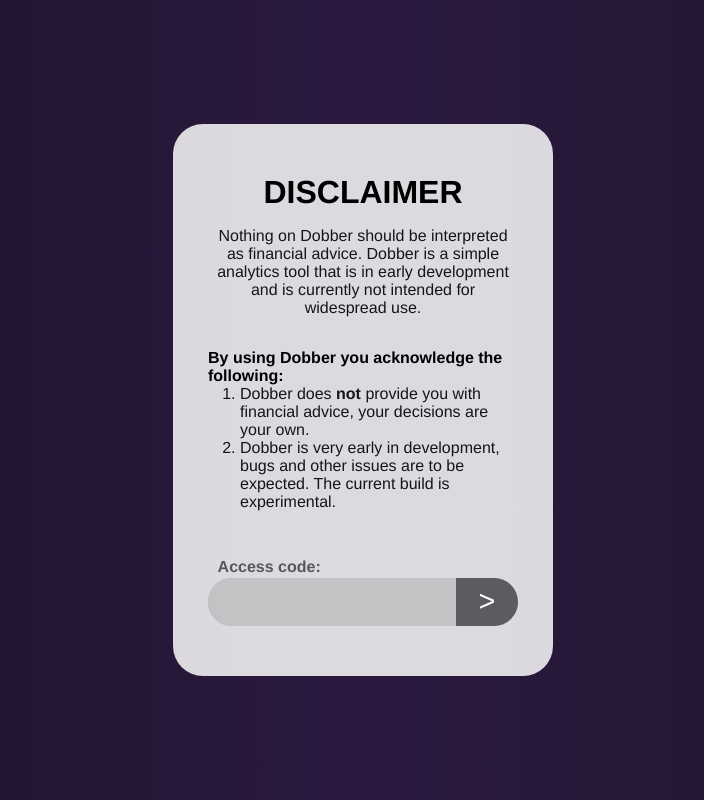
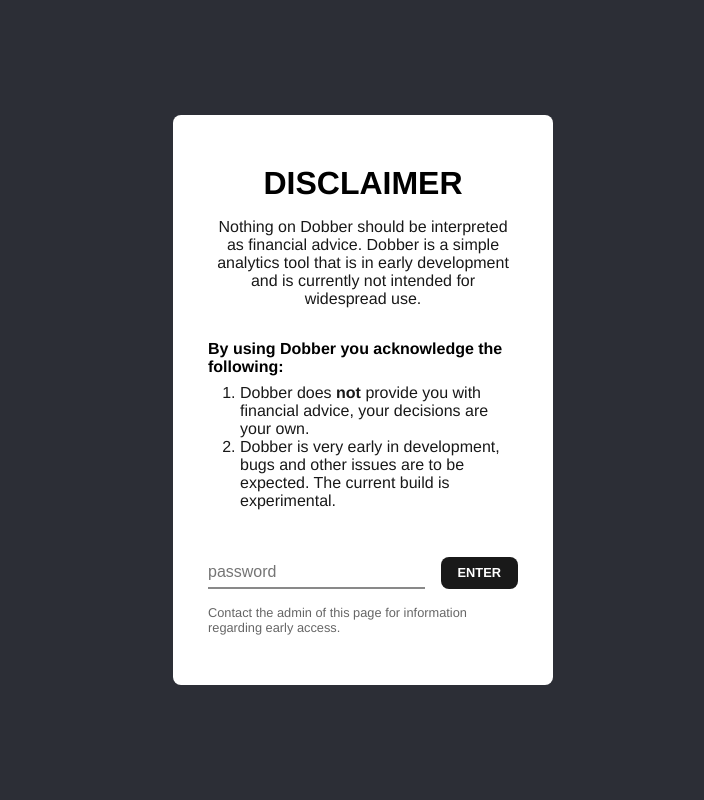
Before and after one commit to Dukepq/dobber-app-frontend, a React (Vite) app: page /login in a window 1280 px wide. Shown: the whole page, without its empty margins (277-981 px from the left). Built offline with nearby package versions, Linux system fonts and the light colour scheme; no server answers.

Commit message:
changes to form UI

```diff
--- a/src/assets/form.css
+++ b/src/assets/form.css
@@ -8,7 +8,7 @@
 .container {
     width: 100%;
     min-height: 100dvh;
-    background: linear-gradient(90deg, rgb(19, 15, 24) 10%, rgb(43, 25, 64) 50%, rgb(23, 19, 28) 90%);
+    background: rgb(44, 46, 54);
     background-position: center center;
     display: grid;
     place-items: center;
@@ -24,12 +24,13 @@
     display: flex;
     flex-direction: column;
     justify-content: center;
-    background-color: rgba(255, 255, 255, 0.835);
+    background-color: rgba(255, 255, 255, 1);
     max-width: 20%;
     min-width: 380px;
-    border-radius: 30px;
     max-height: 80vh;
-    padding: 50px 35px 50px 35px
+    padding: 50px 35px 50px 35px;
+    border-radius: 0.5rem;
+    /* box-shadow: 0px 0px 20px 0px rgba(0,0,0,0.75); */
 }
 
 .disclaimer {
@@ -51,8 +52,8 @@
 }
 
 ol {
-    margin-left: 2rem;
-    margin-bottom: 15%;
+    margin: 0.5rem 0 15% 2rem;
+
 }
 
 li {
@@ -61,10 +62,10 @@ li {
 }
 
 label {
-    font-weight: 600;
+    font-size: 0.8rem;
+    margin-top: 1rem;
+    font-weight: 400;
     opacity: 0.6;
-    margin-bottom: 0.1rem;
-    margin-left: 0.6rem;
 }
 
 .not {
@@ -72,45 +73,47 @@ label {
 }
 
 .input-form {
-    height: 3rem;
-    background-color: rgba(0, 0, 0, 0.398);
-    border-radius: 100vw;
+    height: 2rem;
     overflow: hidden;
     display: flex;
+    justify-content: space-between;
 }
 button {
+    font-size: 0.8rem;
+    font-weight: 600;
     height: 100%;
     border: none;
-    background-color: #2c2d3577;
-    width: 20%;
+    border-radius: 0.5rem;
+    width: 25%;
     color: white;
-    font-size: 1.8rem;
+    background-color: rgba(0, 0, 0, 0.9);
 }
 button:hover {
     cursor: pointer;
-    background-color: #4d516669;
+    background-color: #63636369;
+    color: black;
     transition: 250ms
 }
 
 .form-input {
-    background-color: rgba(237, 237, 237, 0.6);
+    height: 100%;
+    width: 70%;
+    font-size: 1rem;
+    color: black;
     border: none;
-    height: 100%;
-    width: 80%;
-    font-size: 1.5rem;
-    color: white;
-    padding-left: 1rem;
-    transition: 500ms;
-    color: black;
+    background-color: transparent;
+    border-bottom: 2px solid rgba(0, 0, 0, 0.462);
 }
 
 .form-input:focus{
-
-    border: none;
     outline: none;
+    transition: 600ms;
 }
 
 @media (max-width: 600px ) {
+    .container {
+        background: rgba(255, 255, 255, 1);
+    }
     .wrapper {
         width: 100%;
         height: auto;
--- a/src/pages/login/login.jsx
+++ b/src/pages/login/login.jsx
@@ -11,6 +11,7 @@ export default function Login(props) {
         setFormData(() => e.target.value)
     }
     const submit = async() => {
+        console.log(formData)
         const data = await handleSubmit(formData)
         if (data.success) {
             setKey(() => data.token)
@@ -53,12 +54,13 @@ export default function Login(props) {
                     The current build is experimental.
                 </li>
             </ol>
-            <label className="password">Access code:</label>
             <div className="input-form">
-                <input onChange={(e) => updateFormData(e)} className="form-input" id="password-form" name="password-form" type="password" value={formData}></input>
-                <button onClick={submit} id="submit-button">{">"}</button>
+                <input onChange={(e) => updateFormData(e)} onKeyDown={(e) => e.key === "Enter" && submit()}
+                className="form-input" id="password-form" name="password-form" type="password"
+                value={formData} placeholder="password"></input>
+                <button onClick={submit} id="submit-button">{"ENTER"}</button>
             </div>
-
+            <label className="password">Contact the admin of this page for information regarding early access.</label>
         </div>
     </div>
     )
--- a/src/pages/pair/pair.css
+++ b/src/pages/pair/pair.css
@@ -132,6 +132,7 @@
     display: flex;
     align-items: center;
     justify-content: space-between;
+    gap: 1rem;
 }
 
 .search-nav::-webkit-scrollbar {
```
